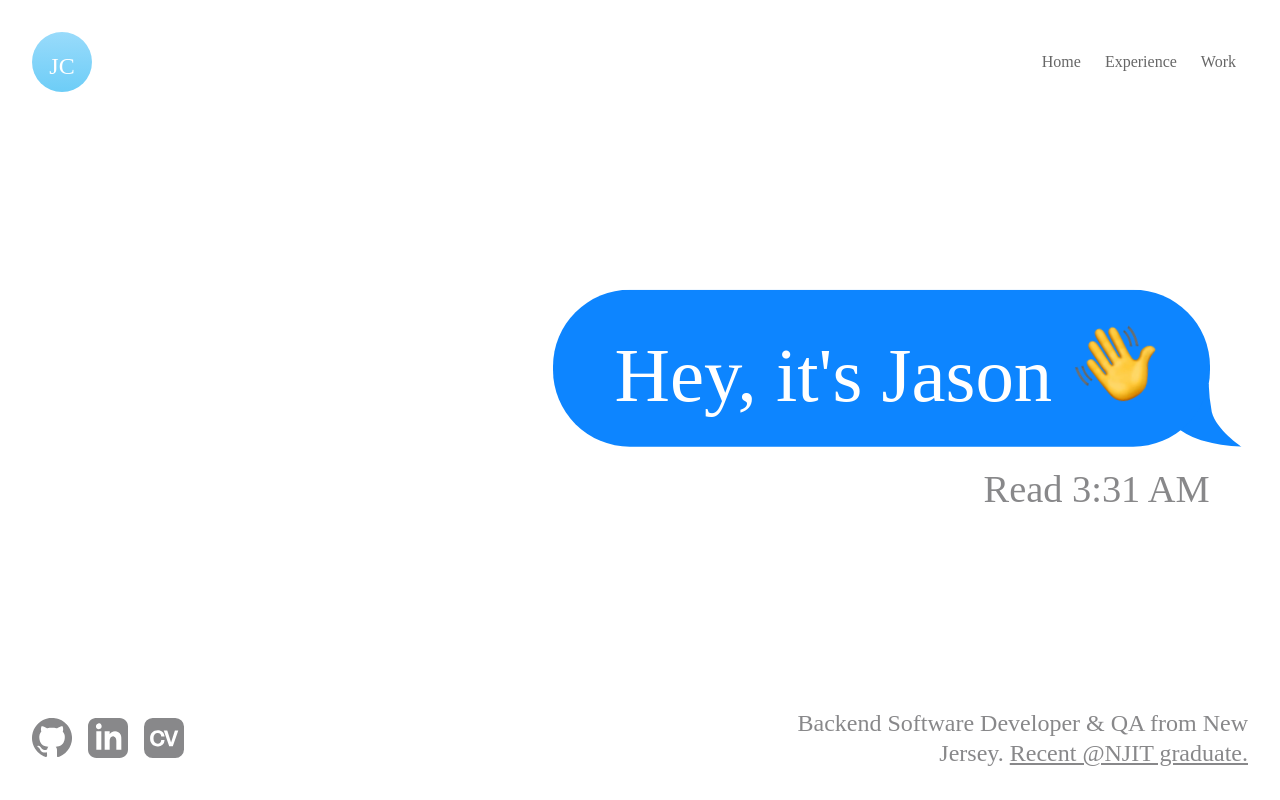
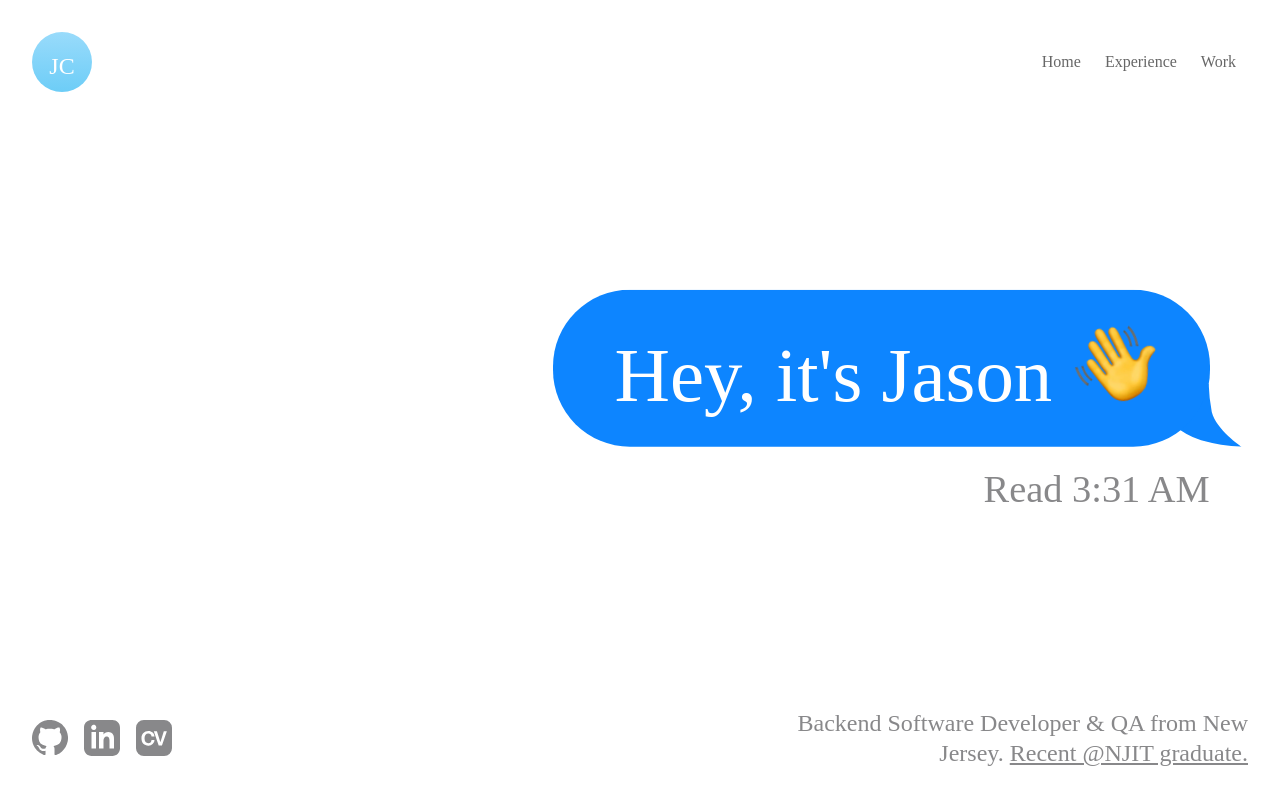
Before and after one commit to JasonCordova/jasoncordova.github.io, a React (Create React App) app: page / in a window 1280 px wide. Built offline with nearby package versions, Linux system fonts and the light colour scheme; a web font is replaced by a local one.

Commit message:
update styling

```diff
--- a/src/index.css
+++ b/src/index.css
@@ -156,7 +156,7 @@ a {color: inherit; text-decoration: none;}
 
 
 .landing-socials a svg {
-  height: 2.5em;
+  height: 2.25em;
   fill: inherit;
   transition: fill .15s ease-out;
 }
```
